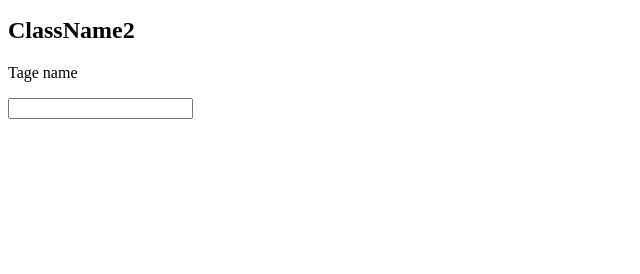
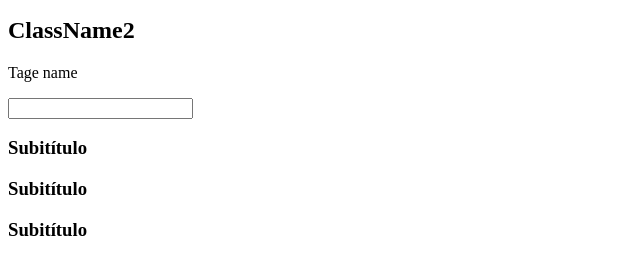
Before and after one commit to GeracNeto/RocketSeat, a plain HTML site: page Javascript/Exercicios/DOM.html in a window 1280 px wide. Shown: the part 110-384 px from the top of the page, without its empty margins (0-640 px from the left). Drawn offline with Linux system fonts and the light colour scheme.

Commit message:
Criado exemplo do uso do querySelectorAll

```diff
--- a/Javascript/Exercicios/DOM.html
+++ b/Javascript/Exercicios/DOM.html
@@ -18,6 +18,10 @@
 
     <input type="text">
 
+    <h3 class="sub">Subitítulo</h3>
+    <h3 class="sub">Subitítulo</h3>
+    <h3 class="sub">Subitítulo</h3>
+
     <script src="DOM.js"></script>
 </body>
 
--- a/Javascript/Exercicios/DOM.js
+++ b/Javascript/Exercicios/DOM.js
@@ -13,3 +13,7 @@ console.log(document.getElementsByTagName('p'))
 // querySelector() - Pega o primeiro seletor que ele enontrar na página
 
 console.log(document.querySelector('[type]'))
+
+// querySelectorAll() - Aceita forEch or exemplo pois é um NodeList e os demais retornam um HTML colection
+
+console.log(document.querySelectorAll('.sub'))
```
